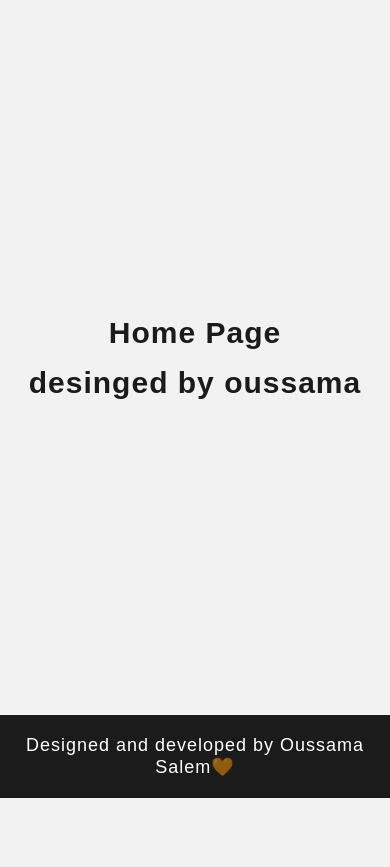
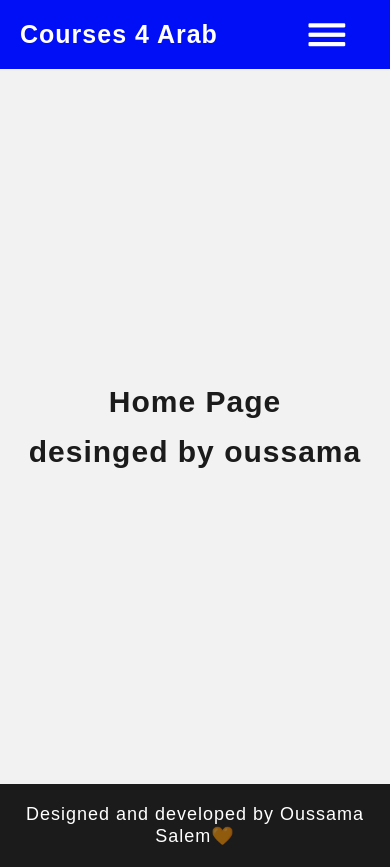
Before and after one commit to oussamasalem/ReactProject, a React (Create React App) app in the folder my-app/: page / in a window 390 px wide. Before the commit the page ends 844 px from the top, so only its background shows below. Built offline with nearby package versions, Linux system fonts and the light colour scheme.

Commit message:
styling components

```diff
--- a/my-app/public/style.css
+++ b/my-app/public/style.css
@@ -2,62 +2,20 @@
  table of contents
 ===============
 
-0. global styles
 1. ul class .flex
       1.1 sub HTML + css + JavaScript
       1.2 sub sub of CSS
 
 
-2. main & footer
-3. header of mobile
+
 
 */
 
-/* ===============
-   0. global style
-================ */
-
-* {
-  margin: 0;
-  padding: 0;
-  color: white;
-
-  font-family: sans-serif;
-
-  text-decoration: none;
-  list-style: none;
-
-  letter-spacing: 1px;
-}
-
-html {
-  box-sizing: border-box;
-  background-color: #f2f2f2;
-}
-
-*,
-*:before,
-*:after {
-  box-sizing: inherit;
-}
-
-header {
-  background-color: #1b1b1b;
-}
-
-h1 {
-  padding: 20px;
-  font-size: 25px;
-}
 
 /* ===============
    1.  ul class .flex
 ================ */
 
-.hide-when-mobile {
-  display: flex;
-  justify-content: space-around;
-}
 
 .flex {
   display: flex;
@@ -143,38 +101,3 @@ h1 {
 .mini-projects:hover .sub-sub-ul {
   display: block;
 }
-
-
-/* ==================
-    2. main & footer
-===================== */
-main{
-  color: #1b1b1b;
-
-  height: calc(100vh - 128.64px);
-
-  font-size: 30px;
-  font-weight: bold;
-  line-height: 50px;
-
-  display: flex;
-  justify-content: center;
-  align-items: center;
-
-  text-align: center;
-}
-
-footer{
-  background-color: #1b1b1b;
-
-  padding: 20px 0;
-  text-align: center;
-  font-size: 18px;
-}
-
-/* ==================
-    3. header of mobile
-===================== */
-.show-when-mobile {
-  display: none;
-}
--- /dev/null
+++ b/my-app/src/components/MainContent.css
@@ -0,0 +1,18 @@
+/* ==================
+    2. main
+===================== */
+main{
+  color: #1b1b1b;
+
+  height: calc(100vh - 128.64px);
+
+  font-size: 30px;
+  font-weight: bold;
+  line-height: 50px;
+
+  display: flex;
+  justify-content: center;
+  align-items: center;
+
+  text-align: center;
+}
--- a/my-app/src/components/MainContent.js
+++ b/my-app/src/components/MainContent.js
@@ -1,5 +1,5 @@
 import React from "react";
-
+import './MainContent.css'
 const MainContent = ({PageName,designer}) => {
   return (
   <main>
--- /dev/null
+++ b/my-app/src/components/footer.css
@@ -0,0 +1,8 @@
+
+footer{
+  background-color: #1b1b1b;
+
+  padding: 20px 0;
+  text-align: center;
+  font-size: 18px;
+}
--- a/my-app/src/components/footer.js
+++ b/my-app/src/components/footer.js
@@ -1,5 +1,5 @@
 import React from 'react';
-
+import './footer.css'
 const Footer = () => {
   return (
     <footer>
--- /dev/null
+++ b/my-app/src/components/header.css
@@ -0,0 +1,20 @@
+/* ==================
+    3. header of mobile
+===================== */
+.show-when-mobile {
+  display: none;
+}
+.hide-when-mobile {
+  display: flex;
+  justify-content: space-around;
+}
+
+@media (max-width:800px) {
+  .show-when-mobile {
+    display: block;
+  }
+
+  .hide-when-mobile {
+    display: none;
+  }
+}
--- a/my-app/src/components/header.js
+++ b/my-app/src/components/header.js
@@ -1,5 +1,5 @@
 import React from "react";
-
+import './header.css'
 // import { Link } from "react-router-dom";
 // import { NavLink } from "react-router-dom";
 import { Link, NavLink } from "react-router-dom";
@@ -67,7 +67,7 @@ const Header = () => {
           </li>
         </ul>
       </header>
-      {/* <header className="show-when-mobile">
+      <header className="show-when-mobile" style={{backgroundColor : "#000ff5"}}>
         <h1>Courses 4 Arab</h1>
         <label className="absolute" htmlFor="burger">
           <i className="fas fa-bars" />
@@ -134,7 +134,7 @@ const Header = () => {
             </ul>
           </div>
         </div>
-      </header> */}
+      </header>
     </div>
   );
 };
--- a/my-app/src/index.css
+++ b/my-app/src/index.css
@@ -1,3 +1,7 @@
+/* ===============
+   0. global style
+================ */
+
 body {
   margin: 0;
   font-family: -apple-system, BlinkMacSystemFont, 'Segoe UI', 'Roboto', 'Oxygen',
@@ -7,8 +11,36 @@ body {
   -moz-osx-font-smoothing: grayscale;
 }
 
-.title,h2{
-  text-align: center;
-  color: rgb(99, 26, 151);
-  text-transform: capitalize;
+
+* {
+  margin: 0;
+  padding: 0;
+  color: white;
+
+  font-family: sans-serif;
+
+  text-decoration: none;
+  list-style: none;
+
+  letter-spacing: 1px;
 }
+
+html {
+  box-sizing: border-box;
+  background-color: #f2f2f2;
+}
+
+*,
+*:before,
+*:after {
+  box-sizing: inherit;
+}
+
+header {
+  background-color: #1b1b1b;
+}
+
+h1 {
+  padding: 20px;
+  font-size: 25px;
+}
```
